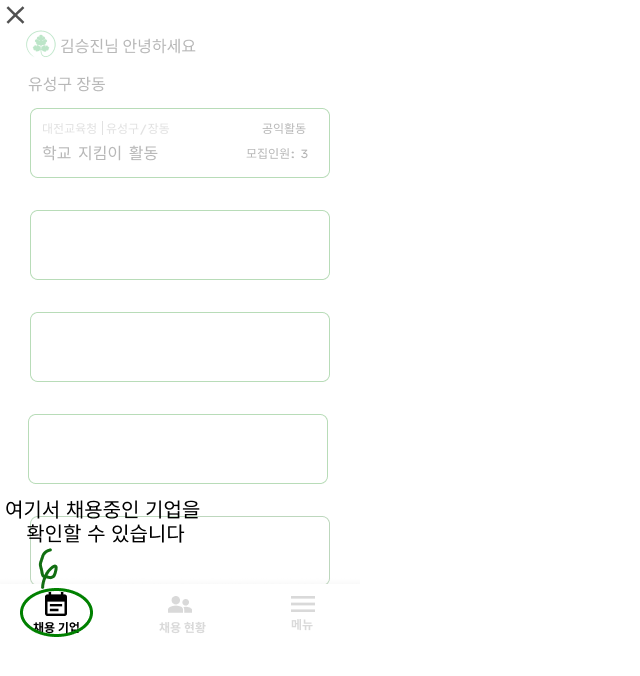
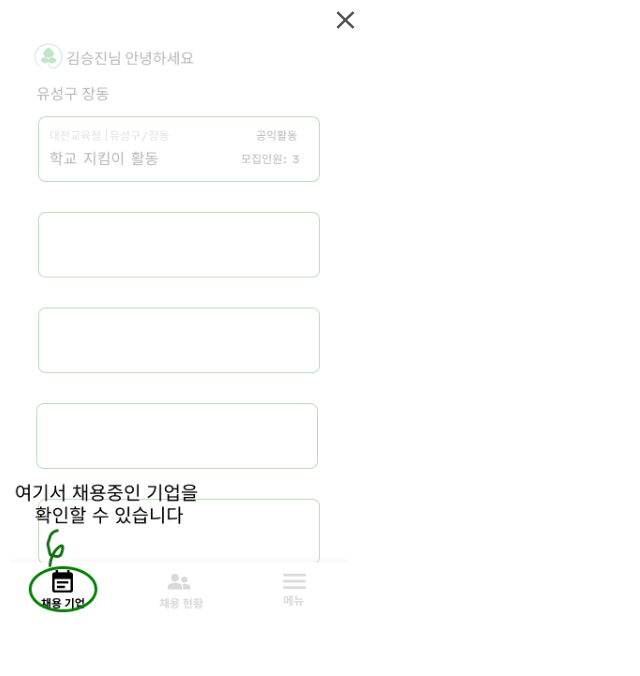
Before and after one commit to 2023-dsm/front, a React (Create React App) app: page /next in a window 1280 px wide. Shown: the top 676 px of the page, without its empty margins (0-640 px from the left). Built offline with nearby package versions, Linux system fonts and the light colour scheme.

Commit message:
설명 수정

```diff
--- a/src/Close.css
+++ b/src/Close.css
@@ -1,9 +1,11 @@
 .Close {
   position: absolute;
-  z-index: 10;
+  margin-left: 330px;
+  margin-top: 5px;
 }
 
 .mom {
-  z-index: 0;
+  margin: 15px 10px;
+  border-radius: 50px;
   position: relative;
 }
--- a/src/nextpages.jsx
+++ b/src/nextpages.jsx
@@ -1,16 +1,20 @@
 import React from "react";
+import { useNavigate } from "react-router-dom";
 import Slider from "react-slick";
 import "slick-carousel/slick/slick.css";
 import "slick-carousel/slick/slick-theme.css";
 import PageOne from "./assets/A.png";
 import PageTwo from "./assets/B.png";
 import PageThree from "./assets/C.png";
-import PageFore from "./assets/D.png";
+import PageFour from "./assets/D.png";
 import PageFive from "./assets/E.png";
 import Close from "./assets/close.png";
 import "./Close.css";
+import main from "./components/startt/index";
 
 const ImageSlider = () => {
+  const navigate = useNavigate();
+
   const settings = {
     arrows: true,
     dots: false,
@@ -18,27 +22,45 @@ const ImageSlider = () => {
     speed: 500,
     slidesToShow: 1,
     slidesToScroll: 1,
+    autoplay: false,
+  };
 
-    autoplay: false,
+  const close = () => {
+    navigate("/main");
+    // Define the close function logic here
   };
 
   return (
     <Slider {...settings}>
       <div>
-        <img src={Close} className="Close" />
-        <img src={PageOne} width="360px" height="640px" className="mom" />
+        <div onClick={close}>
+          <img src={Close} className="Close" alt="Close" />
+        </div>{" "}
+        <img src={PageOne} height={600} className="mom" alt="Page One" />
       </div>
       <div>
-        <img src={PageTwo} />
+        <div onClick={close}>
+          <img src={Close} className="Close" alt="Close" />
+        </div>
+        <img src={PageTwo} height={600} className="mom" alt="Page Two" />
       </div>
       <div>
-        <img src={PageThree} />
+        <div onClick={close}>
+          <img src={Close} className="Close" alt="Close" />
+        </div>
+        <img src={PageThree} height={600} className="mom" alt="Page Three" />
       </div>
       <div>
-        <img src={PageFore} />
+        <div onClick={close}>
+          <img src={Close} className="Close" alt="Close" />
+        </div>
+        <img src={PageFour} height={600} className="mom" alt="Page Four" />
       </div>
       <div>
-        <img src={PageFive} />
+        <div onClick={close}>
+          <img src={Close} className="Close" alt="Close" />
+        </div>
+        <img src={PageFive} height={600} className="mom" alt="Page Five" />
       </div>
     </Slider>
   );
```
